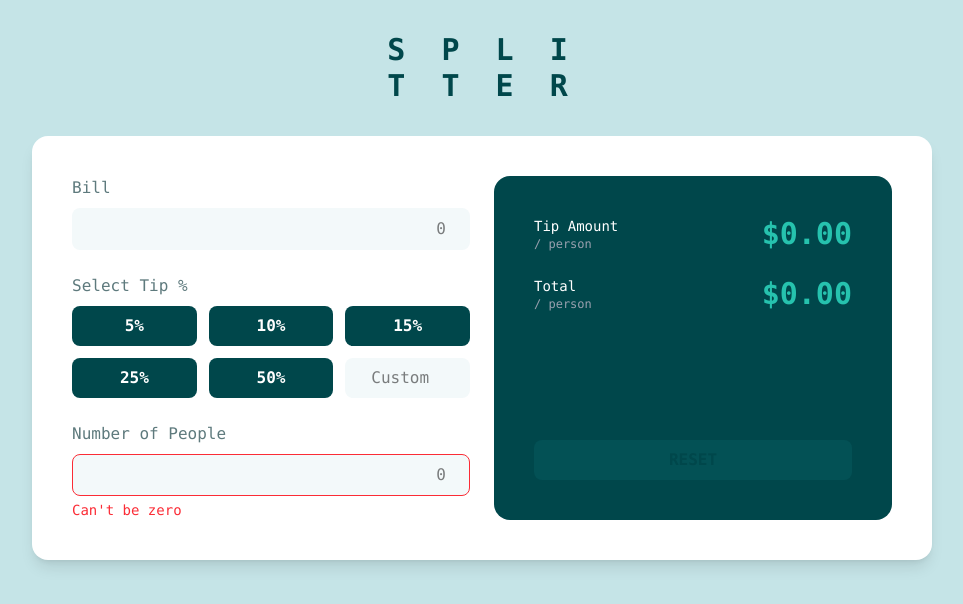
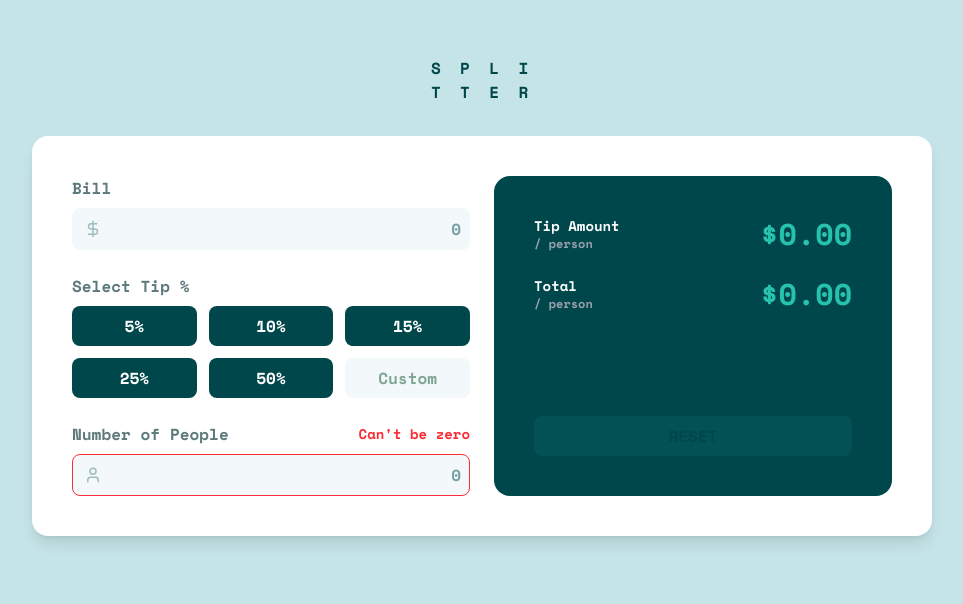
Before and after one commit to mcDolor/github-practice-tip-calculator, a Next.js app: page / in a window 1280 px wide. Shown: the top 604 px of the page, without its empty margins (158-1121 px from the left). Built offline with nearby package versions, Linux system fonts and the light colour scheme.

Commit message:
edited style

```diff
--- a/app/globals.css
+++ b/app/globals.css
@@ -12,3 +12,13 @@ body {
 * {
   transition: all 0.2s ease-in-out;
 }
+
+input::-webkit-outer-spin-button,
+input::-webkit-inner-spin-button {
+  -webkit-appearance: none;
+  margin: 0;
+}
+
+input[type=number] {
+  appearance: textfield;
+}
--- a/app/layout.tsx
+++ b/app/layout.tsx
@@ -1,14 +1,25 @@
 import "./globals.css";
+import { Space_Mono } from "next/font/google";
+
+const spaceMono = Space_Mono({
+  weight: ["700"],
+  subsets: ["latin"],
+  display: "swap",
+});
 
 export const metadata = {
-  title: "Splitter - Tip Calculator",
-  description: "Calculate tip and split bill easily",
+  title: "Tip Calculator",
+  description: "Frontend Mentor Challenge – Tip Calculator App",
 };
 
-export default function RootLayout({ children }: { children: React.ReactNode }) {
+export default function RootLayout({
+  children,
+}: {
+  children: React.ReactNode;
+}) {
   return (
     <html lang="en">
-      <body className="flex items-center justify-center min-h-screen">
+      <body className={`${spaceMono.className} bg-grey-200 text-green-900 min-h-screen flex items-center justify-center p-6`}>
         {children}
       </body>
     </html>
--- a/app/page.tsx
+++ b/app/page.tsx
@@ -23,7 +23,7 @@ export default function Home() {
 
   return (
     <main className="flex flex-col items-center w-full min-h-screen py-8 px-4">
-      <h1 className="text-[#00474b] text-3xl font-semibold tracking-[0.3em] mb-8 text-center">
+      <h1 className="text-[#00474b] text-1xl font-semibold tracking-[0.3em] mb-8 text-center">
         S P L I <br /> T T E R
       </h1>
 
--- a/components/BillInput.tsx
+++ b/components/BillInput.tsx
@@ -1,3 +1,5 @@
+import { DollarSign } from "lucide-react";
+
 interface Props {
   bill: number;
   setBill: (val: number) => void;
@@ -5,15 +7,18 @@ interface Props {
 
 export default function BillInput({ bill, setBill }: Props) {
   return (
-    <div>
+    <div className="relative">
       <label className="block text-[#5e7a7d] mb-2">Bill</label>
+      <div className="relative">
+        <DollarSign className="absolute left-3 top-1/2 -translate-y-1/2 text-[#9ebbbd]" size={18} />
         <input
           type="number"
           value={bill || ""}
           onChange={(e) => setBill(Number(e.target.value))}
-        className="w-full text-right bg-[#f3f9fa] p-2 rounded-lg border border-transparent focus:border-[#26c2ae] outline-none"
+          className="w-full text-right bg-[#f3f9fa] p-2 pl-10 rounded-lg border border-transparent focus:border-[#26c2ae] outline-none font-semibold text-[#00474b]"
           placeholder="0"
         />
       </div>
+    </div>
   );
 }
--- a/components/UserInput.tsx
+++ b/components/UserInput.tsx
@@ -1,3 +1,5 @@
+import { User } from "lucide-react";
+
 interface Props {
   user: number;
   setUser: (val: number) => void;
@@ -5,20 +7,23 @@ interface Props {
 
 export default function UserInput({ user, setUser }: Props) {
   return (
-    <div>
-      <label className="block text-[#5e7a7d] mb-2">Number of People</label>
+    <div className="relative">
+      <div className="flex justify-between items-center mb-2">
+        <label className="text-[#5e7a7d]">Number of People</label>
+        {user === 0 && <p className="text-red-500 text-sm">Can&apos;t be zero</p>}
+      </div>
+      <div className="relative">
+        <User className="absolute left-3 top-1/2 -translate-y-1/2 text-[#9ebbbd]" size={18} />
         <input
           type="number"
           value={user || ""}
           onChange={(e) => setUser(Number(e.target.value))}
-        className={`w-full text-right bg-[#f3f9fa] p-2 rounded-lg ${
+          className={`w-full text-right bg-[#f3f9fa] p-2 pl-10 rounded-lg font-semibold text-[#00474b] ${
             user === 0 ? "border border-red-500" : "border-transparent"
           } focus:border-[#26c2ae] outline-none`}
           placeholder="0"
         />
-      {user === 0 && (
-        <p className="text-red-500 text-sm mt-1">Can&apos;t be zero</p>
-      )}
+      </div>
     </div>
   );
 }
--- a/tailwind.config.js
+++ /dev/null
@@ -1,11 +0,0 @@
-/** @type {import('tailwindcss').Config} */
-module.exports = {
-  content: [
-    "./app/**/*.{js,ts,jsx,tsx}",
-    "./components/**/*.{js,ts,jsx,tsx}",
-  ],
-  theme: {
-    extend: {},
-  },
-  plugins: [],
-};
--- /dev/null
+++ b/tailwind.config.ts
@@ -0,0 +1,33 @@
+import type { Config } from "tailwindcss";
+
+const config: Config = {
+  content: [
+    "./app/**/*.{js,ts,jsx,tsx,mdx}",
+    "./pages/**/*.{js,ts,jsx,tsx,mdx}",
+    "./components/**/*.{js,ts,jsx,tsx,mdx}",
+    "./src/**/*.{js,ts,jsx,tsx,mdx}",
+  ],
+  theme: {
+    extend: {
+      colors: {
+        green: {
+          400: "hsl(172, 67%, 45%)",
+          900: "hsl(183, 100%, 15%)",
+        },
+        grey: {
+          500: "hsl(186, 14%, 43%)",
+          400: "hsl(184, 14%, 56%)",
+          200: "hsl(185, 41%, 84%)",
+          50: "hsl(189, 47%, 97%)",
+        },
+        white: "hsl(0, 100%, 100%)",
+      },
+      fontFamily: {
+        mono: ["'Space Mono'", "monospace"],
+      },
+    },
+  },
+  plugins: [],
+};
+
+export default config;
```
Also changed, not shown: package.json (+7 -6 lines), 1 other file (tests, documents, lock files or other folders). Lines whose indentation alone changed are shown as unchanged.
